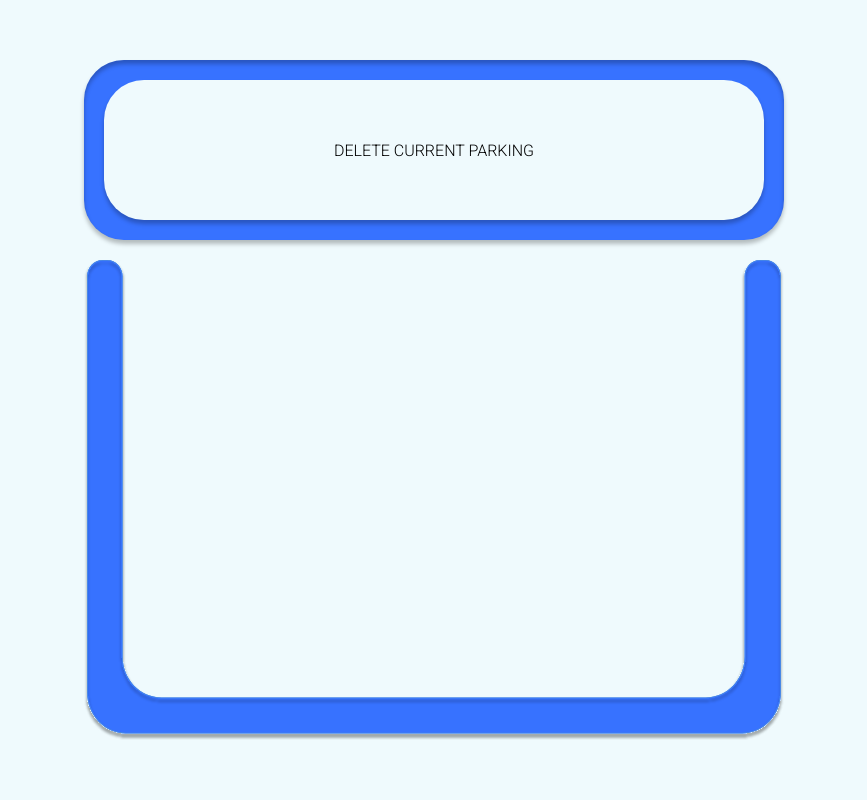
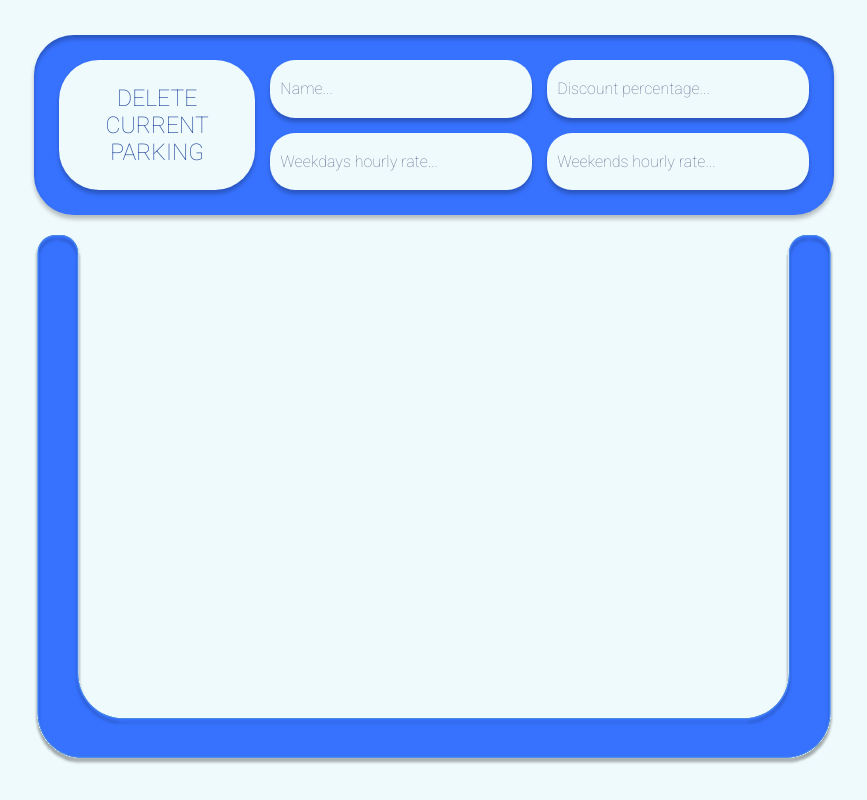
Before and after one commit to IlliaHalchun/raven-db, a React (Create React App) app in the folder front-end/: page / in a window 1280 px wide. Shown: the whole page, without its empty margins (206-1073 px from the left). Built offline with nearby package versions, Linux system fonts and the light colour scheme.

Commit message:
Implemented Input element

```diff
--- a/front-end/src/App.module.css
+++ b/front-end/src/App.module.css
@@ -6,9 +6,9 @@
     justify-content: center;
     gap: 20px;
 
-    width: 90%;
+    width: 100%;
     height: 100%;
     margin: 0 auto;
 
-    max-width: 700px;
+    max-width: 800px;
 }
--- a/front-end/src/UI/Button/Button.module.css
+++ b/front-end/src/UI/Button/Button.module.css
@@ -9,10 +9,21 @@
     border: none;
 
     cursor: pointer;
-    transition: all 0.5s;
+    padding: 5px;
+    transition: background-color .3s;
+}
+
+.BigText {
+    font-size: var(--big-text-size);
+    font-weight: 100;
+}
+
+.SmallText {
+    font-size: var(--small-text-size);
 }
 
 .Light {
+    color: var(--base-text-color);
     background-color: var(--second-color);
 }
 
@@ -20,10 +31,21 @@
     background-color: var(--second-color-hover);
 }
 
+.Light:active {
+        box-shadow: 0px 0px 4px rgba(0, 0, 0, 0.25), inset 0px 4px 4px rgba(0, 0, 0, 0.25);
+        transform: translateY(4px);
+}
+
 .Dark {
+    color: white;
     background-color: var(--base-color);
 }
 
 .Dark:hover {
-    background-color: var(--second-color-hover);
+    background-color: var(--base-color-hover);
 }
+
+.Dark:active {
+        box-shadow: 0px 0px 4px rgba(0, 0, 0, 0.25), inset 0px 0px 4px rgba(0, 0, 0, 0.25);
+        transform: translateY(4px);
+}
--- a/front-end/src/UI/Button/Button.tsx
+++ b/front-end/src/UI/Button/Button.tsx
@@ -7,12 +7,18 @@ export enum Appearance {
     Dark
 }
 
+export enum TextSize {
+    Big,
+    Small
+}
+
 export interface ButtonProps extends DetailedHTMLProps<ButtonHTMLAttributes<HTMLButtonElement>, HTMLButtonElement> {
     appearance: Appearance,
+    textSize?: TextSize,
     children?: ReactNode
 }
 
-export function Button({appearance, children, ...props}: ButtonProps): ReactElement {
+export function Button({appearance, textSize = TextSize.Small, children, ...props}: ButtonProps): ReactElement {
 
 
     return (
@@ -20,7 +26,9 @@ export function Button({appearance, children, ...props}: ButtonProps): ReactElem
             className={
                 cn(styles.Button, {
                 [styles.Light]: appearance === Appearance.Light,
-                [styles.Dark]: appearance === Appearance.Dark
+                [styles.Dark]: appearance === Appearance.Dark,
+                [styles.BigText]: textSize === TextSize.Big,
+                [styles.SmallText]: textSize === TextSize.Small
                 })
             }
             {...props}
--- a/front-end/src/UI/Input/Input.module.css
+++ b/front-end/src/UI/Input/Input.module.css
@@ -0,0 +1,24 @@
+.Input {
+    width: 100%;
+    height: 100%;
+
+    background-color: var(--second-color);
+    border-radius: 25px;
+    box-shadow: 0px 4px 4px rgba(0, 0, 0, 0.25);
+
+    outline: none;
+    border: none;
+
+    padding: 10px;
+}
+
+.Input:focus {
+    background-color: var(--second-color-hover);
+    box-shadow: 0px 0px 4px rgba(0, 0, 0, 0.25), inset 0px 4px 4px rgba(0, 0, 0, 0.25);
+    transform: translateY(4px);
+}
+
+.Input::placeholder {
+    font-weight: 100;
+    color: var(--placeholder-text-color);
+}
--- a/front-end/src/UI/Input/Input.tsx
+++ b/front-end/src/UI/Input/Input.tsx
@@ -1,9 +1,19 @@
-import type { ReactElement } from "react"
+import type { DetailedHTMLProps, InputHTMLAttributes, ReactElement } from "react"
+import styles from "./Input.module.css"
+import cn from "classnames"
 
-export interface InputProps {
-
+export interface InputProps extends DetailedHTMLProps<InputHTMLAttributes<HTMLInputElement>, HTMLInputElement> {
+    placeholder?: string
 }
 
-export function Input(props: InputProps): ReactElement {
-    return <></>
+export function Input({placeholder = "", ...props}: InputProps): ReactElement {
+    return (
+        <input
+            type="text"
+            placeholder={placeholder}
+            className={
+                cn(styles.Input)
+            }
+        />
+    )
 }
--- a/front-end/src/components/Body/Body.module.css
+++ b/front-end/src/components/Body/Body.module.css
@@ -4,9 +4,9 @@
     position: relative;
 
     width: 100%;
-    height: 60%;
+    height: 70%;
 
-    max-height: 500px;
+    max-height: 530px;
 
     background-color: var(--background-color);
     border-radius: var(--base-corner-radius);
--- a/front-end/src/components/Header/Header.module.css
+++ b/front-end/src/components/Header/Header.module.css
@@ -1,5 +1,14 @@
 .Header {
     position: relative;
+
+    display: grid;
+    gap: 15px;
+    grid-template-columns: 1.5fr 2fr 2fr;
+    grid-template-rows: repeat(2, 1fr);
+    grid-template-areas:
+        "button name discount"
+        "button weekdays weekend"
+    ;
 
     width: 100%;
     height: 20%;
@@ -9,7 +18,7 @@
 
     background-color: var(--base-color);
     border-radius: var(--base-corner-radius);
-    padding: 20px;
+    padding: 25px;
 
     font-family: "Roboto", sans-serif;
     font-weight: 300;
--- a/front-end/src/components/Header/Header.tsx
+++ b/front-end/src/components/Header/Header.tsx
@@ -1,5 +1,5 @@
 import type { ReactElement } from "react"
-import {Appearance, Button} from "../../UI/Button/Button";
+import {Appearance, Button, TextSize} from "../../UI/Button/Button";
 import {Input} from "../../UI/Input/Input";
 import styles from "./Header.module.css";
 
@@ -10,11 +10,19 @@ export interface HeaderProps {
 export function Header(props: HeaderProps): ReactElement {
     return (
         <div className={styles.Header}>
-            <Button appearance={Appearance.Light}>DELETE CURRENT PARKING</Button>
-            <Input/>
-            <Input/>
-            <Input/>
-            <Input/>
+            <Button
+                style={{gridArea: "button"}}
+                appearance={Appearance.Light}
+                textSize={TextSize.Big}
+            >
+                DELETE CURRENT PARKING
+            </Button>
+
+            {/* TODO: Figure out syntax */}
+            <Input style={{gridArea: "name"}} placeholder="Name..."/>
+            <Input style={{gridArea: "discount"}} placeholder="Discount percentage..."/>
+            <Input style={{gridArea: "weekdays"}} placeholder="Weekdays hourly rate..."/>
+            <Input style={{gridArea: "weekend"}} placeholder="Weekends hourly rate..."/>
         </div>
     )
 }
--- a/front-end/src/fonts.css
+++ b/front-end/src/fonts.css
@@ -1 +1 @@
-@import url('https://fonts.googleapis.com/css2?family=Maven+Pro&family=Roboto:wght@300&display=swap');
+@import url('https://fonts.googleapis.com/css2?family=Maven+Pro&family=Roboto:wght@100;300&display=swap');
--- a/front-end/src/index.css
+++ b/front-end/src/index.css
@@ -3,12 +3,14 @@
 :root {
     --base-color: #3772FF;
     --base-color-hover: #1C4EC7;
+    --base-text-color: #193E97;
     --background-color: #EFFAFD;
     --second-color: #EFFAFD;
     --second-color-hover: #C5E3FF;
     --big-text-size: 23px;
     --small-text-size: 16px;
     --base-corner-radius: 40px;
+    --placeholder-text-color: #687492;
 }
 
 *, *::before, *::after {
```
